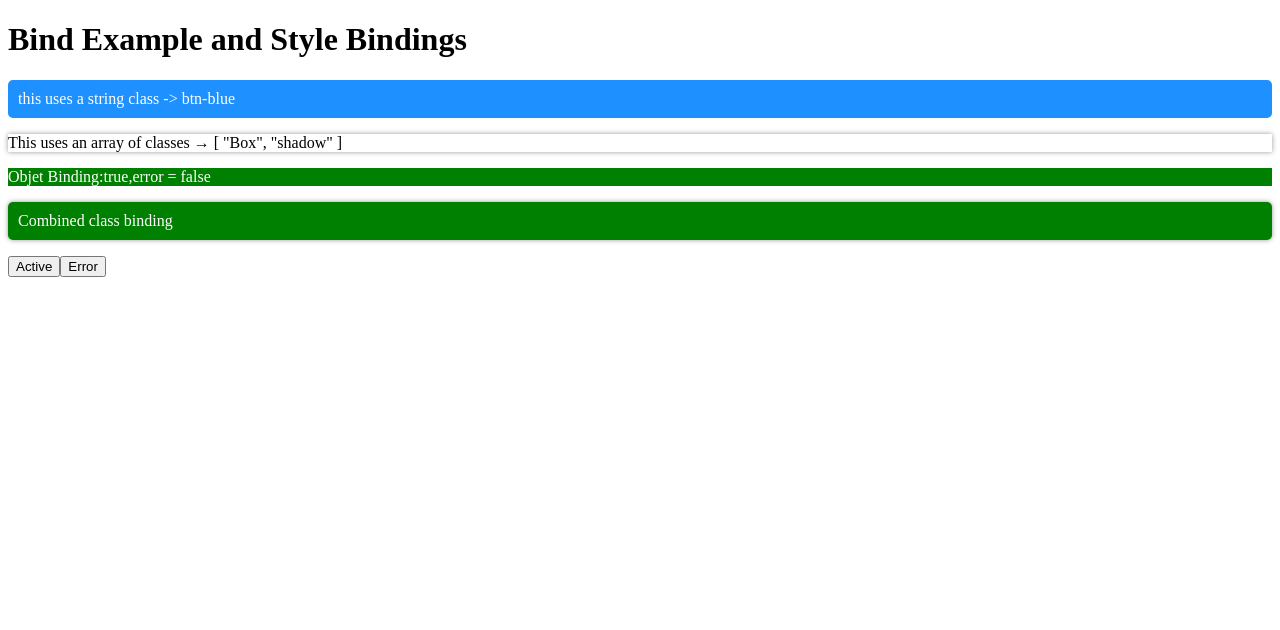
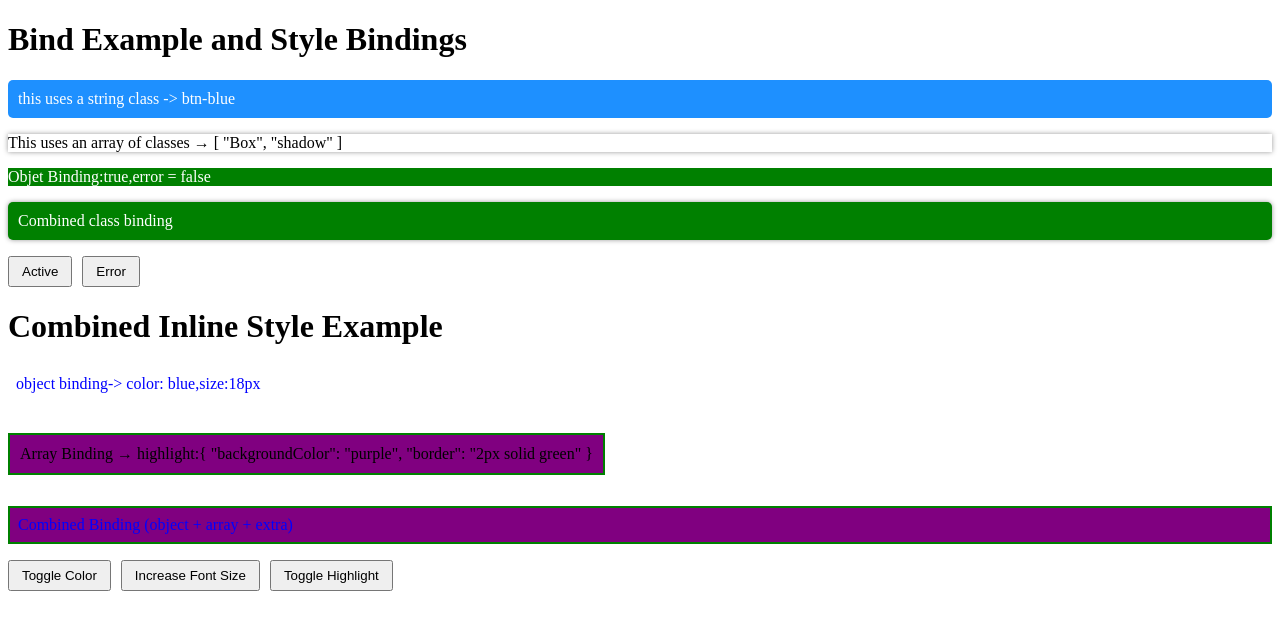
Before and after one commit to om-jasoliya91/vuedemo, a Vue app: page /bind in a window 1280 px wide. Shown: the top 630 px of the page. Built offline with nearby package versions, Linux system fonts and the light colour scheme.

Commit message:
html  inline style binding

```diff
--- a/src/components/practise/BindExample.vue
+++ b/src/components/practise/BindExample.vue
@@ -1,5 +1,5 @@
 <script setup>
-import { ref } from 'vue';
+import { ref, computed } from 'vue';
 
 //Reactive state
 const isActive = ref(true)
@@ -18,6 +18,44 @@ function toggleActive() {
 
 function toggleError() {
   isError.value = !isError.value
+}
+
+//Binding Inline Style
+//Reactive Values
+const color = ref('blue')
+const size = ref(18)
+const isHighlight = ref(false)
+
+//Style an an object
+const objectStyle = computed(() => ({
+  color: color.value,
+  size: size.value + 'px',
+  padding: '8px',
+  border: '4px'
+}))
+
+// Another object for array style binding
+const highlightStyle = computed(() => ({
+  backgroundColor: isHighlight.value ? 'yellow' : 'purple',
+  border: isHighlight.value ? '2px solid orange' : '2px solid green'
+}))
+
+// Base static style
+const baseStyle = {
+  display: 'inline-block',
+  padding: '10px'
+}
+
+// Buttons
+function toggleHighlight() {
+  isHighlight.value = !isHighlight.value
+}
+function increaseSize() {
+  size.value += 2
+}
+
+function changeColor() {
+  color.value = color.value === 'blue' ? 'green' : 'blue'
 }
 </script>
 
@@ -45,6 +83,32 @@ function toggleError() {
 
   <button @click="toggleActive">Active</button>
   <button @click="toggleError">Error</button>
+
+  <!-- inline style binding  -->
+  <h1>Combined Inline Style Example</h1>
+
+  <!-- object tyle binding  -->
+  <p :style="objectStyle">
+    object binding-> color: {{ color }},size:{{ size }}px
+  </p>
+
+  <!-- Array style Binding  -->
+  <p :style="[baseStyle, highlightStyle]">
+    Array Binding → highlight:{{ highlightStyle }}
+  </p>
+  <!-- Combined (object + array) -->
+  <p :style="[
+    objectStyle,
+    highlightStyle,
+    { marginTop: '15px', cursor: 'pointer' }
+  ]">
+    Combined Binding (object + array + extra)
+  </p>
+
+  <!-- Controls -->
+  <button @click="changeColor">Toggle Color</button>
+  <button @click="increaseSize">Increase Font Size</button>
+  <button @click="toggleHighlight">Toggle Highlight</button>
 </template>
 
 <style scoped>
@@ -76,4 +140,9 @@ function toggleError() {
   border: 2px solid red;
   color: red;
 }
+
+button {
+  margin-right: 10px;
+  padding: 6px 12px;
+}
 </style>
```
